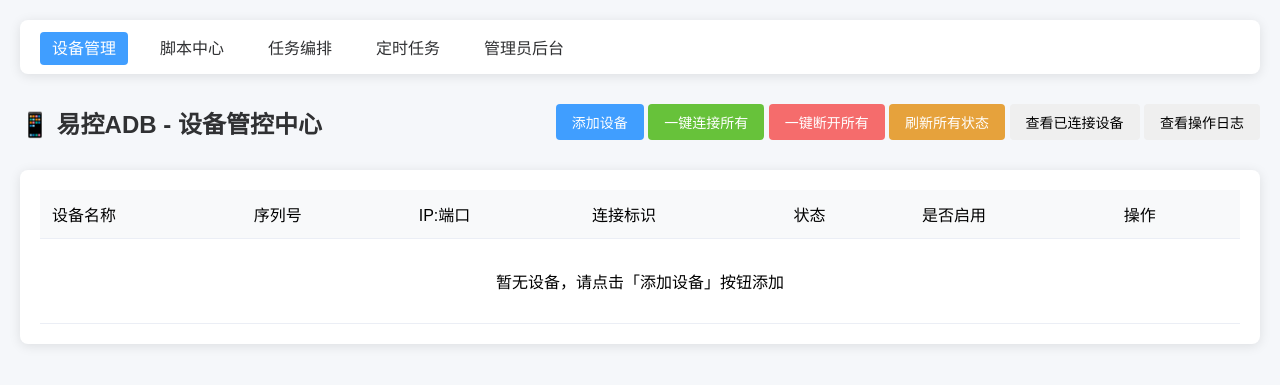
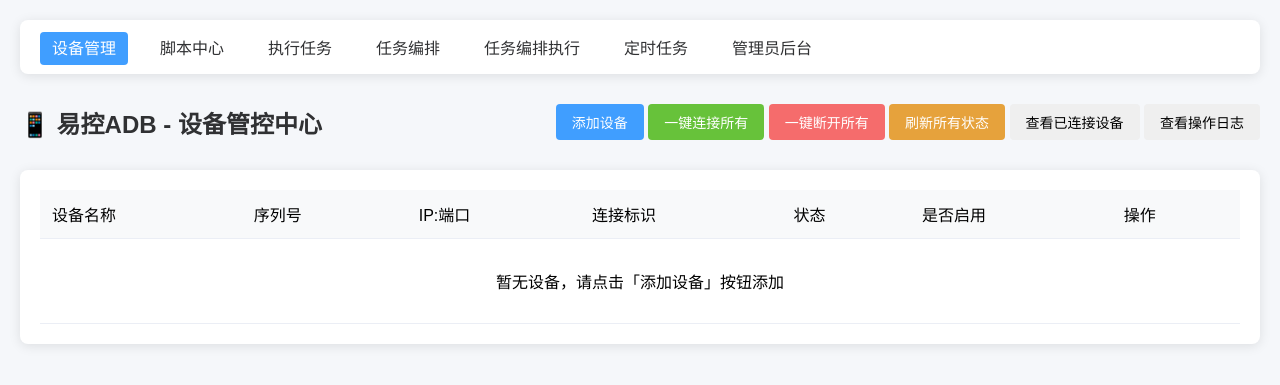
Before and after one commit to tanzhenjie-2025/EasyADB, a Django app: page /adb/ in a window 1280 px wide. Shown: the top 385 px of the page. Run offline with Django 5.2, Linux system fonts and the light colour scheme; data that the repository does not hold is empty; parts of the project's set-up code (start-up, migrations or seed data) failed here and were passed over.

Commit message:
任务/编排执行模块-前端继承模板

```diff
--- a/templates/base.html
+++ b/templates/base.html
@@ -143,7 +143,9 @@
         <ul class="nav-links">
             <li><a href="{% url 'adb_manager:index' %}" class="nav-link {% if request.resolver_match.namespace == 'adb_manager' %}active{% endif %}">设备管理</a></li>
             <li><a href="{% url 'script_center:task_list' %}" class="nav-link {% if request.resolver_match.namespace == 'script_center' %}active{% endif %}">脚本中心</a></li>
+            <li><a href="{% url 'script_center:execute_task' %}" class="nav-link ">执行任务</a></li>
             <li><a href="{% url 'task_orchestration:list' %}" class="nav-link {% if request.resolver_match.namespace == 'task_orchestration' %}active{% endif %}">任务编排</a></li>
+        <li><a href="{% url 'task_orchestration:execute_orchestration' %}" class="nav-link ">任务编排执行</a></li>
             <li><a href="{% url 'task_scheduler:list' %}" class="nav-link {% if request.resolver_match.namespace == 'task_scheduler' %}active{% endif %}">定时任务</a></li>
             <li><a href="/admin/" class="nav-link {% if '/admin/' in request.path %}active{% endif %}">管理员后台</a></li>
         </ul>
```
